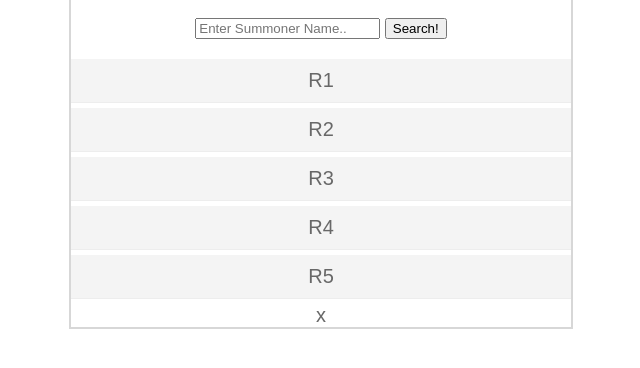
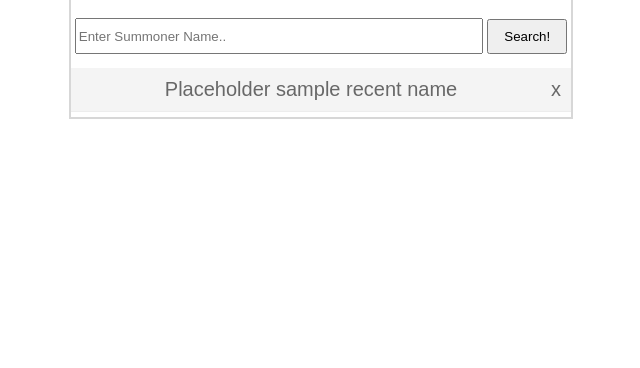
Before and after one commit to punjordi/congenial-guacamole, a plain HTML site: page index.html in a window 1280 px wide. Shown: the part 122-490 px from the top of the page, without its empty margins (319-959 px from the left). Drawn offline with nearby package versions, Linux system fonts and the light colour scheme.

Commit message:
Started Script for Angular Module and Controller, Completed some CSS and html elements. Binded recentnames to List HTML dynamically

```diff
--- a/index.html
+++ b/index.html
@@ -1,13 +1,14 @@
 <!DOCTYPE html>
 <html lang="en">
 <script src="https://ajax.googleapis.com/ajax/libs/angularjs/1.6.9/angular.min.js"></script>
+<script src = "summoner.js"></script>
 <head>
     <meta charset="UTF-8">
     <title>LeagueOfCancer</title>
     <link rel="stylesheet" href = "style.css">
 </head>
 <body>
-    <div class="main">
+    <div class="main" ng-app="appModule" ng-controller="appController">
         <h1>Is that Him?</h1>
         <div class ="addSummoner">
 
@@ -16,12 +17,12 @@
 
         </div>
         <ul>
-            <li>R1</li>
-            <li>R2</li>
-            <li>R3</li>
-            <li>R4</li>
-            <li>R5</li>
-            <span>x</span>
+            <li ng-repeat="x in recentNames">
+                {{x}}
+                <span>x</span>
+            </li>
+
+
         </ul>
 
     </div>
--- a/style.css
+++ b/style.css
@@ -37,3 +37,21 @@ li span{
     float: right;
     margin-right: 10px;
 }
+
+
+.addSummoner{
+    position: relative;
+    padding-bottom: 0;
+    height: 30px;
+
+}
+
+.addText{
+    width: 80%;
+    height: 30px;
+}
+
+.addSummoner button{
+    height: 35px;
+    width: 80px;
+}
--- /dev/null
+++ b/summoner.js
@@ -0,0 +1,6 @@
+var myApp = angular.module("appModule",[]);
+
+myApp.controller("appController",function ($scope) {
+   $scope.recentNames = ["Placeholder sample recent name"];
+   $scope.newItem = "";
+});
```
